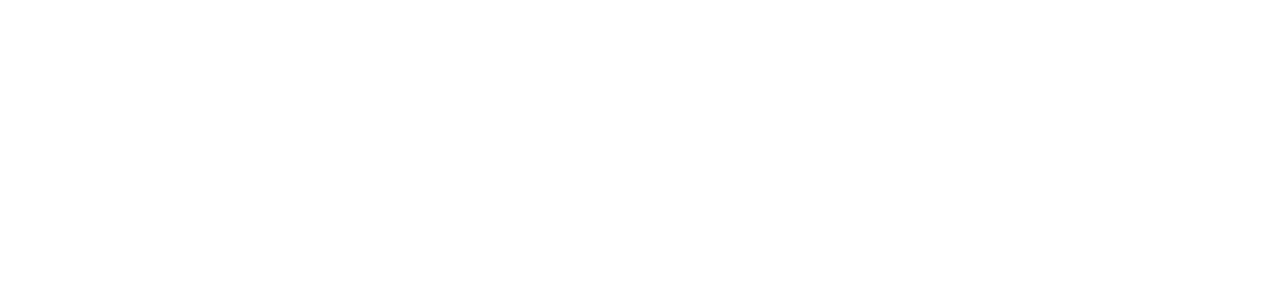
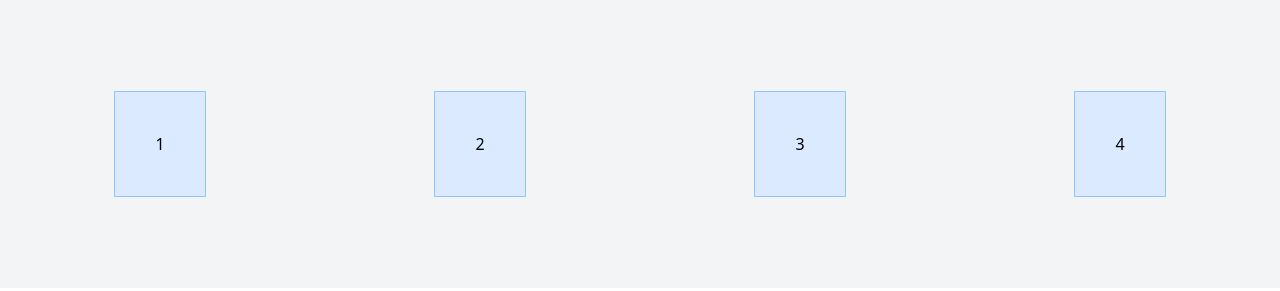
Before and after one commit to zackscovitch01/tailwind-sandbox-starter, a plain HTML site: page 13-flex/index.html in a window 1280 px wide. Drawn offline with nearby package versions, Linux system fonts and the light colour scheme.

Commit message:
flex & grid

```diff
--- a/13-flex/index.html
+++ b/13-flex/index.html
@@ -9,10 +9,33 @@
   </head>
   <body>
     <!-- Flex and alignment -->
+    <!-- <div
+      class="flex items-center justify-around h-72 w-full bg-gray-100 flex-wrap"
+    >
+      <div class="p-10 border border-blue-300 bg-blue-100">1</div>
+      <div class="p-10 border border-blue-300 bg-blue-100">2</div>
+      <div class="p-10 border border-blue-300 bg-blue-100">3</div>
+      <div class="p-10 border border-blue-300 bg-blue-100">4</div>
+    </div> -->
 
     <!-- Flex Column, Gap and Order -->
+    <!-- <div
+      class="flex flex-col gap-4 items-center justify-around h-72 w-full bg-gray-100 flex-wrap"
+    >
+      <div class="p-10 border border-blue-300 bg-blue-100">1</div>
+      <div class="p-10 border border-blue-300 bg-blue-100">2</div>
+      <div class="p-10 border border-blue-300 bg-blue-100">3</div>
+      <div class="p-10 border border-blue-300 bg-blue-100">4</div> -->
 
     <!-- Grow and shrink -->
+    <div
+      class="flex items-center justify-around h-72 w-full bg-gray-100 flex-wrap"
+    >
+      <div class="p-10 border border-blue-300 bg-blue-100">1</div>
+      <div class="p-10 border border-blue-300 bg-blue-100">2</div>
+      <div class="p-10 border border-blue-300 bg-blue-100">3</div>
+      <div class="p-10 border border-blue-300 bg-blue-100">4</div>
+    </div>
   </body>
 </html>
 
```
